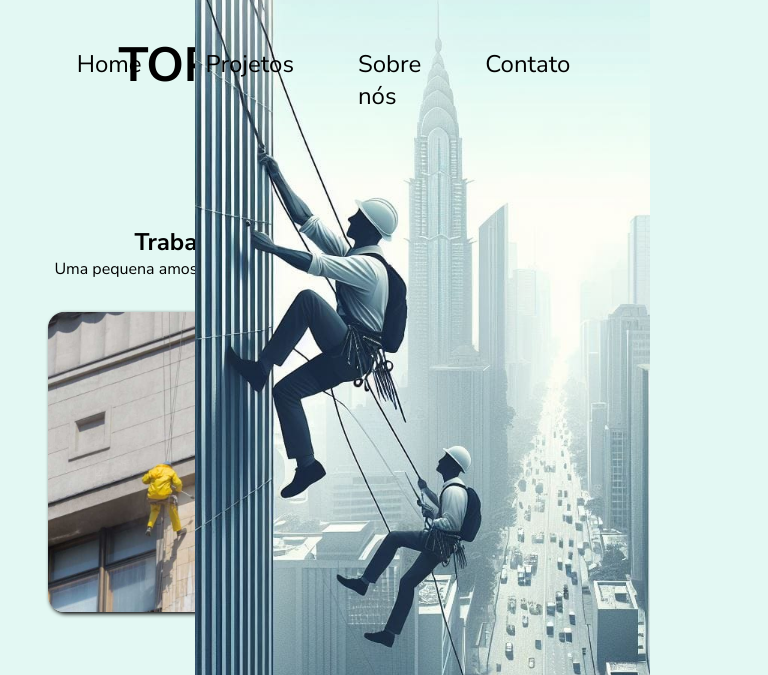
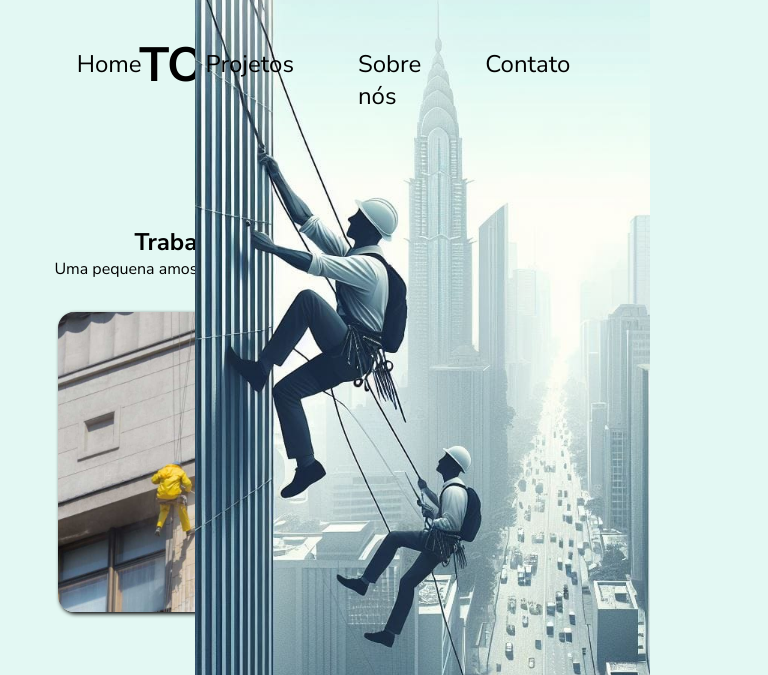
Before and after one commit to DaviEmmerick/top-tech, a plain HTML site: page index.html in a window 768 px wide. Shown: the top 675 px of the page. Drawn offline with Linux system fonts and the light colour scheme.

Commit message:
style: update center carrossel

```diff
--- a/style-home.css
+++ b/style-home.css
@@ -254,6 +254,27 @@ img {
     left: 0;
   }
 }
+@media(min-width: 414px) and (max-width: 896px){
+  .Titulo-Home{
+    margin-left: 1.7rem;
+  }
+}
+@media(min-width: 390px) and (max-width: 844px){
+  .Titulo-Home{
+    margin-left: 1.3rem;
+  }
+}
+@media(min-width: 428px) and (max-width: 926px){
+  .Titulo-Home{
+    margin-left: 1.3rem;
+  }
+  .carrossel{
+    margin-left: 3.6rem;
+  }
+  .Main > .Sub{
+    margin-left: 5rem;
+  }
+}
 @media (min-width: 800px) and (max-width: 1280px) {
   .nav-item {
       display: none;
```
